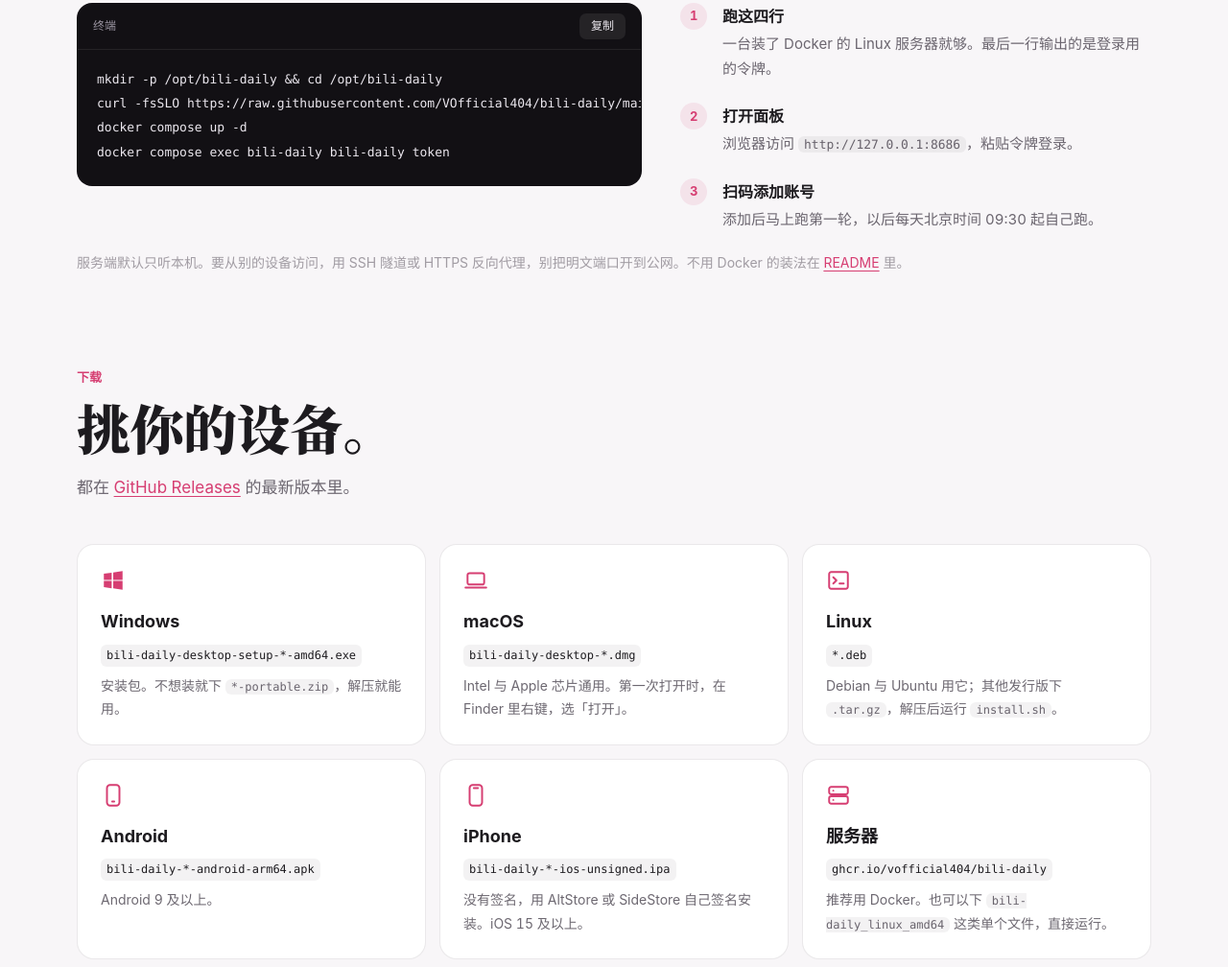
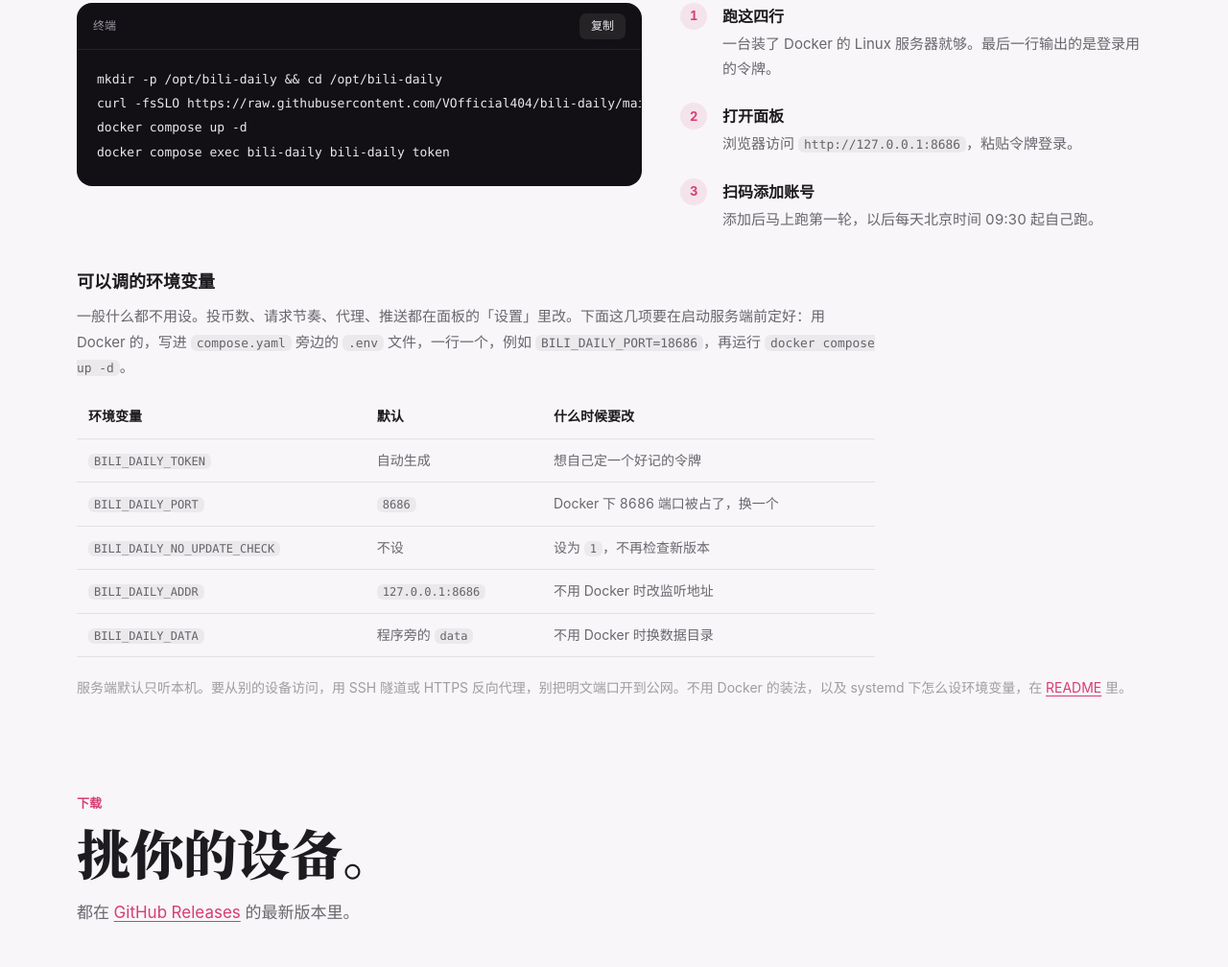
Before and after one commit to VOfficial404/bili-daily, a plain HTML site: page site/index.html in a window 1280 px wide. Shown: the part 4375-5383 px from the top of the page at 96% size. Drawn offline with Linux system fonts and the light colour scheme; files whose address does not match are found by name.

Commit message:
README 和项目主页说明环境变量怎么设
- 列出全部环境变量、默认值和什么时候要改，分 Docker、安装脚本、直接运行三种装法说明怎么设
- compose.yaml 可以从 .env 读 BILI_DAILY_NO_UPDATE_CHECK

```diff
--- a/site/index.html
+++ b/site/index.html
@@ -283,7 +283,21 @@ docker compose exec bili-daily bili-daily token</code></pre>
       <li><b>扫码添加账号</b>添加后马上跑第一轮，以后每天北京时间 09:30 起自己跑。</li>
     </ol>
   </div>
-  <p class="note">服务端默认只听本机。要从别的设备访问，用 SSH 隧道或 HTTPS 反向代理，别把明文端口开到公网。不用 Docker 的装法在 <a href="https://github.com/VOfficial404/bili-daily#四行命令就能开始">README</a> 里。</p>
+  <div class="envs">
+    <h3>可以调的环境变量</h3>
+    <p>一般什么都不用设。投币数、请求节奏、代理、推送都在面板的「设置」里改。下面这几项要在启动服务端前定好：用 Docker 的，写进 <code>compose.yaml</code> 旁边的 <code>.env</code> 文件，一行一个，例如 <code>BILI_DAILY_PORT=18686</code>，再运行 <code>docker compose up -d</code>。</p>
+    <table>
+      <thead><tr><th>环境变量</th><th>默认</th><th>什么时候要改</th></tr></thead>
+      <tbody>
+        <tr><td><code>BILI_DAILY_TOKEN</code></td><td>自动生成</td><td>想自己定一个好记的令牌</td></tr>
+        <tr><td><code>BILI_DAILY_PORT</code></td><td><code>8686</code></td><td>Docker 下 8686 端口被占了，换一个</td></tr>
+        <tr><td><code>BILI_DAILY_NO_UPDATE_CHECK</code></td><td>不设</td><td>设为 <code>1</code>，不再检查新版本</td></tr>
+        <tr><td><code>BILI_DAILY_ADDR</code></td><td><code>127.0.0.1:8686</code></td><td>不用 Docker 时改监听地址</td></tr>
+        <tr><td><code>BILI_DAILY_DATA</code></td><td>程序旁的 <code>data</code></td><td>不用 Docker 时换数据目录</td></tr>
+      </tbody>
+    </table>
+  </div>
+  <p class="note">服务端默认只听本机。要从别的设备访问，用 SSH 隧道或 HTTPS 反向代理，别把明文端口开到公网。不用 Docker 的装法，以及 systemd 下怎么设环境变量，在 <a href="https://github.com/VOfficial404/bili-daily#环境变量">README</a> 里。</p>
 </section>
 
 <section id="download" class="sec wrap">
--- a/site/style.css
+++ b/site/style.css
@@ -260,6 +260,14 @@ em { font-style: normal; }
 .howto li b { display: block; color: var(--ink); font-size: 16px; margin-bottom: 2px; }
 .howto li::before { content: counter(n); position: absolute; left: 0; top: 0; width: 28px; height: 28px; border-radius: 50%; display: grid; place-items: center; font-size: 13px; font-weight: 750; background: var(--accent-soft); color: var(--accent); }
 @media (max-width: 860px) { .deploy { grid-template-columns: 1fr; gap: 28px; } }
+.envs { margin-top: 36px; max-width: 52em; }
+.envs h3 { font-size: 18px; color: var(--ink); }
+.envs p { margin-top: 8px; color: var(--ink-2); font-size: 15px; }
+.envs table { margin-top: 16px; width: 100%; border-collapse: collapse; font-size: 14px; }
+.envs th, .envs td { text-align: left; padding: 10px 12px; border-bottom: 1px solid var(--line); color: var(--ink-2); vertical-align: top; }
+.envs th { color: var(--ink); font-weight: 650; }
+.envs td code { white-space: nowrap; overflow-wrap: normal; }
+@media (max-width: 640px) { .envs table { display: block; overflow-x: auto; } .envs td:last-child { min-width: 11em; } }
 
 /* 下载 */
 .dl-grid { display: grid; grid-template-columns: repeat(3, 1fr); gap: 14px; margin-top: 44px; }
```
Also changed, not shown: 2 other files.
